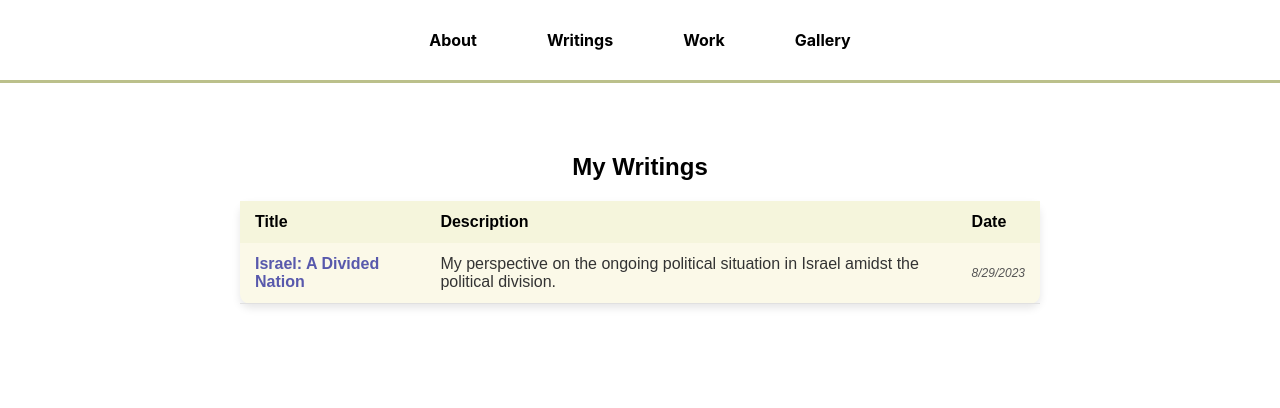
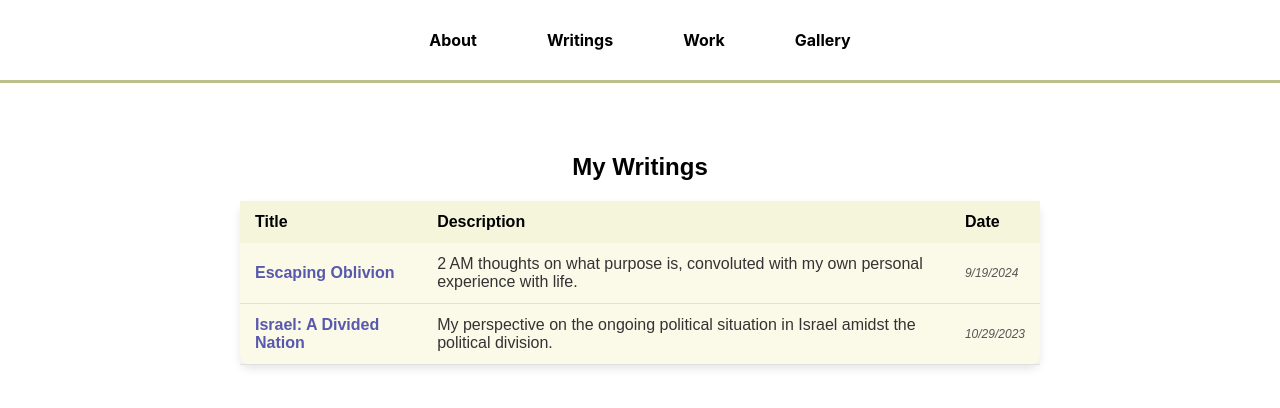
Before and after one commit to danshahaf/danshahaf.github.io, a React (Create React App) app: page /writings in a window 1280 px wide. Shown: the top 408 px of the page. Built offline with nearby package versions, Linux system fonts and the light colour scheme.

Commit message:
article/escaping oblivion

```diff
--- a/src/components/Writings.js
+++ b/src/components/Writings.js
@@ -4,11 +4,18 @@ import styles from '../styles/Writings.module.css';
 const Writings = () => {
   const articles = [
     {
+      title: "Escaping Oblivion",
+      description: "2 AM thoughts on what purpose is, convoluted with my own personal experience with life.",
+      date: "2024-09-19",
+      slug: "oblivion-the-questions-of-your-20s-ec81935fd155"
+    },
+    {
       title: "Israel: A Divided Nation",
       description: "My perspective on the ongoing political situation in Israel amidst the political division.",
-      date: "2023-08-29",
+      date: "2023-10-29",
       slug: "a-divided-nation-may-unite-only-by-a-common-enemy-witnessing-israels-unification-amid-conflict-7a146188fbd8"
     }
+    // https://medium.com/@shahafdan/oblivion-the-questions-of-your-20s-ec81935fd155
   ];
 
   return (
```
